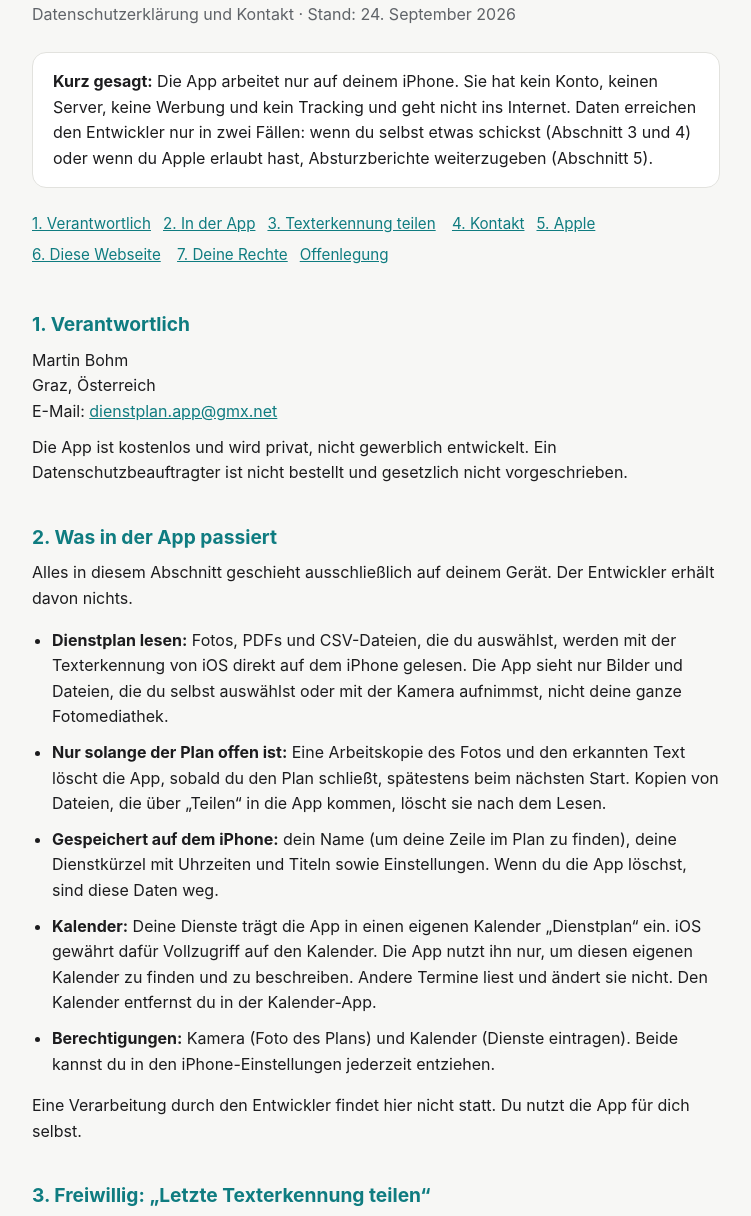
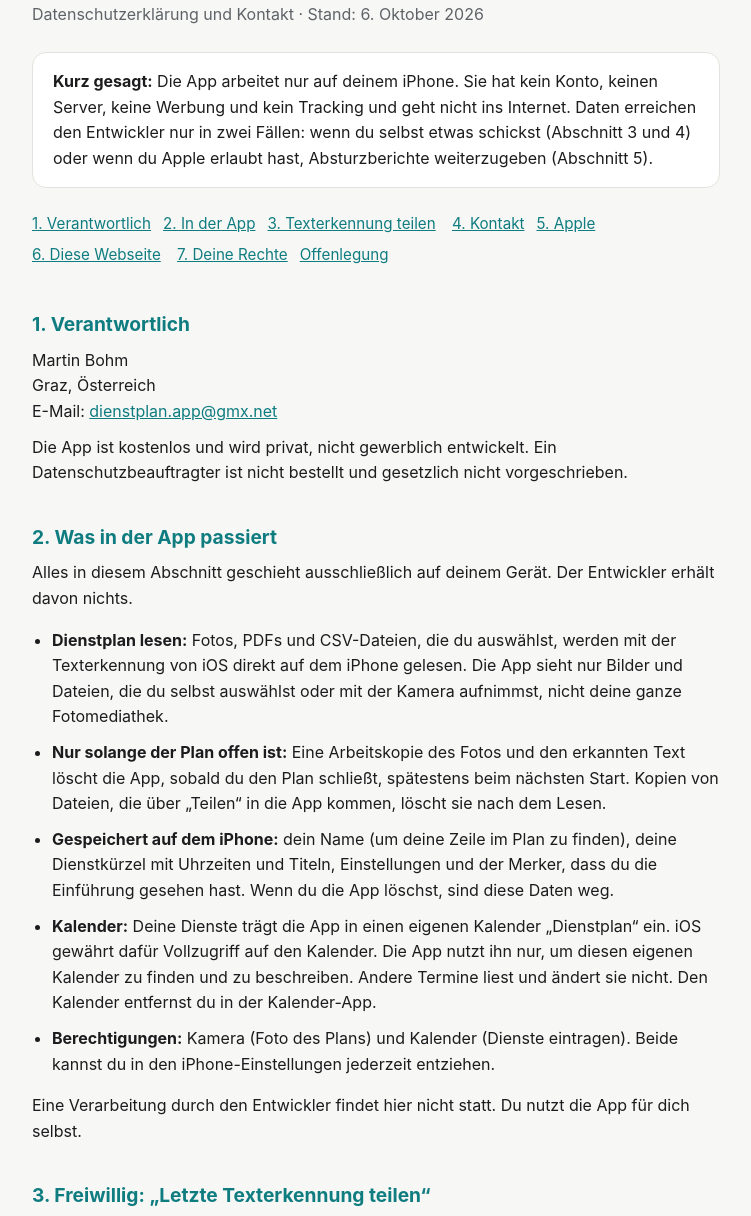
Before and after one commit to pixelman-tech/dienstplan-app, a plain HTML site: page index.html in a window 1280 px wide. Shown: the part 70-1286 px from the top of the page, without its empty margins (264-1015 px from the left). Drawn offline with Linux system fonts and the light colour scheme.

Commit message:
Datenschutz: Merker „Einführung gesehen“, Stand 6. Oktober 2026

```diff
--- a/index.html
+++ b/index.html
@@ -32,7 +32,7 @@
 <body>
 <main>
 <h1>Dienstplan Konverter</h1>
-<p class="stand">Datenschutzerklärung und Kontakt · Stand: 24. September 2026</p>
+<p class="stand">Datenschutzerklärung und Kontakt · Stand: 6. Oktober 2026</p>
 
 <div class="kurz">
   <p><strong>Kurz gesagt:</strong> Die App arbeitet nur auf deinem iPhone. Sie hat kein Konto, keinen Server,
@@ -63,7 +63,7 @@ und gesetzlich nicht vorgeschrieben.</p>
   die App, sobald du den Plan schließt, spätestens beim nächsten Start. Kopien von Dateien, die über
   „Teilen“ in die App kommen, löscht sie nach dem Lesen.</li>
   <li><strong>Gespeichert auf dem iPhone:</strong> dein Name (um deine Zeile im Plan zu finden), deine Dienstkürzel
-  mit Uhrzeiten und Titeln sowie Einstellungen. Wenn du die App löschst, sind diese Daten weg.</li>
+  mit Uhrzeiten und Titeln, Einstellungen und der Merker, dass du die Einführung gesehen hast. Wenn du die App löschst, sind diese Daten weg.</li>
   <li><strong>Kalender:</strong> Deine Dienste trägt die App in einen eigenen Kalender „Dienstplan“ ein. iOS gewährt
   dafür Vollzugriff auf den Kalender. Die App nutzt ihn nur, um diesen eigenen Kalender zu finden und zu beschreiben.
   Andere Termine liest und ändert sie nicht. Den Kalender entfernst du in der Kalender-App.</li>
```
